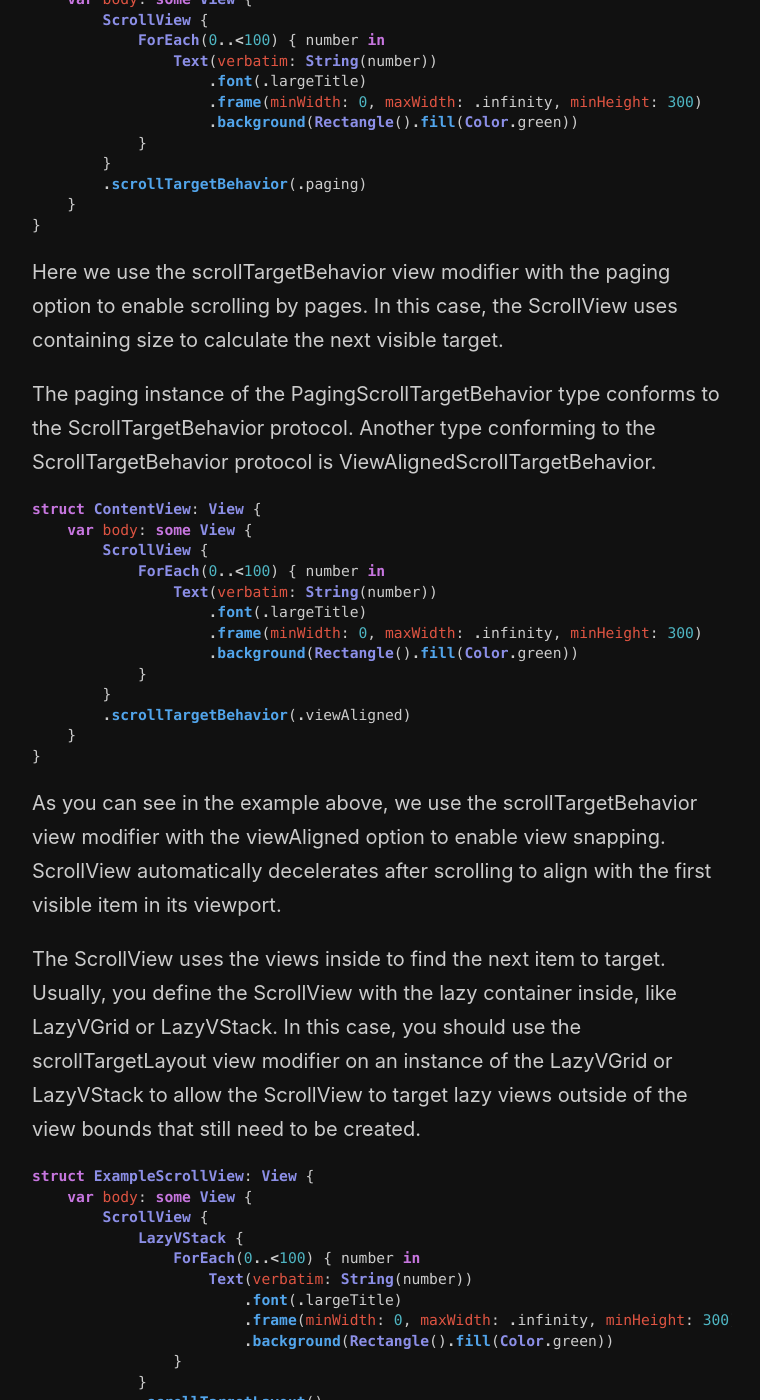
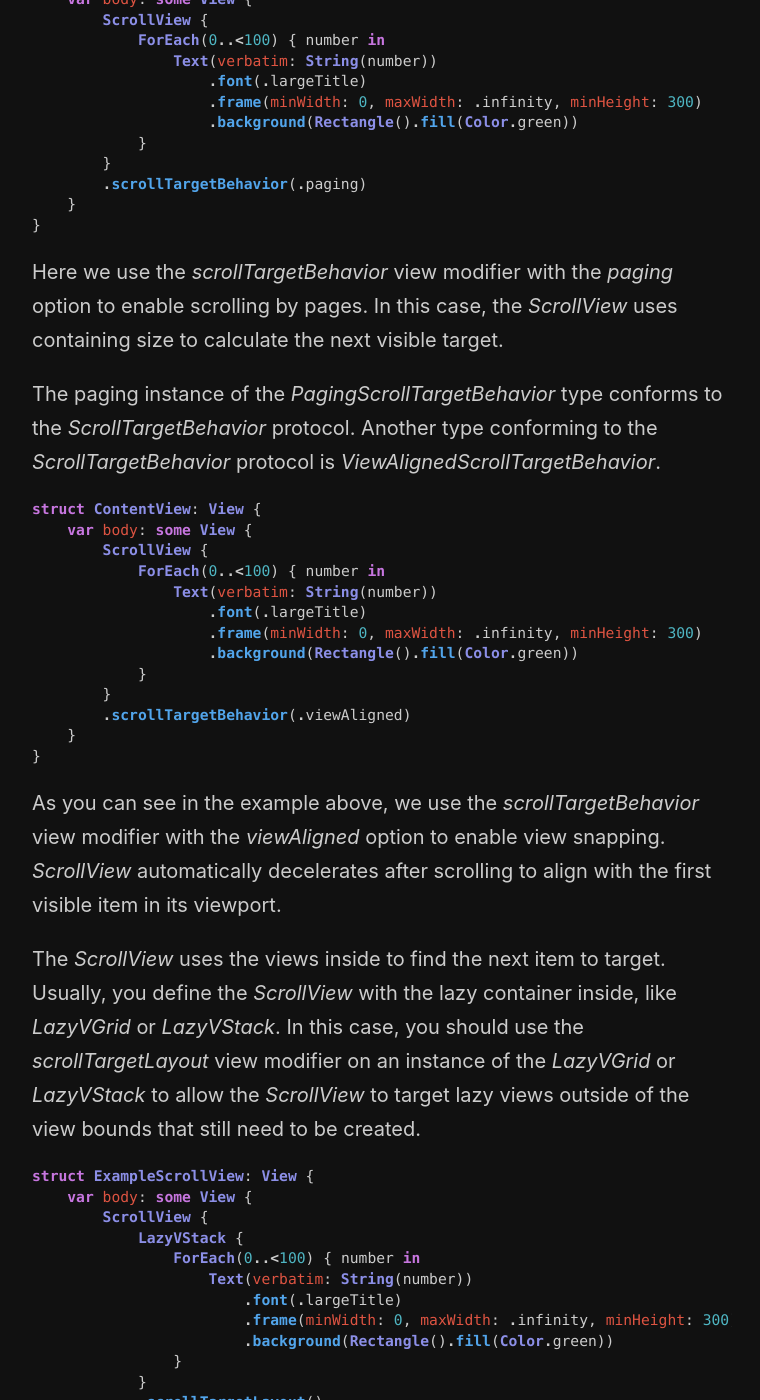
Before and after one commit to mecid/mecid.github.io, a Jekyll site: the page built from _posts/2023-06-20-mastering-scrollview-in-swiftui-target-behavior.md, in a window 1280 px wide and 1400 px high, scrolled down 551 px. Shown: the whole window, without its empty margins (258-1018 px from the left). Built offline with Jekyll 4.4.1, drawn with Linux system fonts in a browser that asks for light colours; some of the changed text lies outside the part shown.

Commit message:
scroll target post formatted

````diff
--- a/_posts/2023-06-20-mastering-scrollview-in-swiftui-target-behavior.md
+++ b/_posts/2023-06-20-mastering-scrollview-in-swiftui-target-behavior.md
@@ -5,11 +5,11 @@ category: Mastering SwiftUI views
 image: /public/scroll-transition.png
 ---
 
-This year we have massive additions for all APIs related to the ScrollView in SwiftUI. This week we will talk about snapping behavior in ScrollView and how we can customize the scroll target.
+This year we have massive additions for all APIs related to the *ScrollView* in SwiftUI. This week we will talk about snapping behavior in *ScrollView* and how we can customize the scroll target.
 
 {% include friends.html %}
 
-The SwiftUI framework provides the brand-new scrollTargetBehavior view modifier allowing us to specify a particular snapping behavior. Let's take a look at a quick example.
+The SwiftUI framework provides the brand-new *scrollTargetBehavior* view modifier allowing us to specify a particular snapping behavior. Let's take a look at a quick example.
 
 ```swift
 struct ContentView: View {
@@ -27,9 +27,9 @@ struct ContentView: View {
 }
 ```
 
-Here we use the scrollTargetBehavior view modifier with the paging option to enable scrolling by pages. In this case, the ScrollView uses containing size to calculate the next visible target.
+Here we use the *scrollTargetBehavior* view modifier with the *paging* option to enable scrolling by pages. In this case, the *ScrollView* uses containing size to calculate the next visible target.
 
-The paging instance of the PagingScrollTargetBehavior type conforms to the ScrollTargetBehavior protocol. Another type conforming to the ScrollTargetBehavior protocol is ViewAlignedScrollTargetBehavior.
+The paging instance of the *PagingScrollTargetBehavior* type conforms to the *ScrollTargetBehavior* protocol. Another type conforming to the *ScrollTargetBehavior* protocol is *ViewAlignedScrollTargetBehavior*.
 
 ```swift
 struct ContentView: View {
@@ -47,9 +47,9 @@ struct ContentView: View {
 }
 ```
 
-As you can see in the example above, we use the scrollTargetBehavior view modifier with the viewAligned option to enable view snapping. ScrollView automatically decelerates after scrolling to align with the first visible item in its viewport.
+As you can see in the example above, we use the *scrollTargetBehavior* view modifier with the *viewAligned* option to enable view snapping. *ScrollView* automatically decelerates after scrolling to align with the first visible item in its viewport.
 
-The ScrollView uses the views inside to find the next item to target. Usually, you define the ScrollView with the lazy container inside, like LazyVGrid or LazyVStack. In this case, you should use the scrollTargetLayout view modifier on an instance of the LazyVGrid or LazyVStack to allow the ScrollView to target lazy views outside of the view bounds that still need to be created.
+The *ScrollView* uses the views inside to find the next item to target. Usually, you define the *ScrollView* with the lazy container inside, like *LazyVGrid* or *LazyVStack*. In this case, you should use the *scrollTargetLayout* view modifier on an instance of the *LazyVGrid* or *LazyVStack* to allow the *ScrollView* to target lazy views outside of the view bounds that still need to be created.
 
 ```swift
 struct ExampleScrollView: View {
@@ -70,7 +70,7 @@ struct ExampleScrollView: View {
 }
 ```
 
-You can also use the scrollTarget view modifier to mark individual views as scroll targets.
+You can also use the *scrollTarget* view modifier to mark individual views as scroll targets.
 
 ```swift
 struct AnotherExampleScrollView: View {
@@ -91,7 +91,7 @@ struct AnotherExampleScrollView: View {
 }
 ```
 
-Remember that you can use the scrollTargetBehavior view modifier to set the horizontal and vertical scrolling target. It depends on how you allow axes on the ScrollView.
+Remember that you can use the *scrollTargetBehavior* view modifier to set the horizontal and vertical scrolling target. It depends on how you allow axes on the *ScrollView*.
 
 ```swift
 struct ExampleScrollView: View {
@@ -112,7 +112,7 @@ struct ExampleScrollView: View {
 }
 ```
 
-The SwiftUI provides two options for scrolling target behavior: viewAligned and paging. But you can create your types by conforming to the ScrollTargetBehavior protocol.
+The SwiftUI provides two options for scrolling target behavior: *viewAligned* and *paging*. But you can create your types by conforming to the *ScrollTargetBehavior* protocol.
 
 ```swift
 struct CustomScrollTargetBehavior: ScrollTargetBehavior {
@@ -130,7 +130,7 @@ extension ScrollTargetBehavior where Self == CustomScrollTargetBehavior {
 }
 ```
 
-As you can see in the example above, we define the CustomScrollTargetBehavior type conforming to the ScrollTargetBehavior protocol. It needs to implement the only required function called updateTarget. The updateTarget function has two parameters target and context.
+As you can see in the example above, we define the *CustomScrollTargetBehavior* type conforming to the *ScrollTargetBehavior* protocol. It needs to implement the only required function called *updateTarget*. The *updateTarget* function has two parameters *target* and *context*.
 
 ```swift
 struct ContentView: View {
@@ -148,8 +148,8 @@ struct ContentView: View {
 }
 ```
 
-The target parameter is an inout instance of the ScrollTarget type and allows us to set the rect and anchor point for our target inside the ScrollView.
+The *target* parameter is an inout instance of the *ScrollTarget* type and allows us to set the *rect* and *anchor* point for our target inside the *ScrollView*.
 
-The context parameter is an instance of the ScrollTargetBehaviorContext type and provides information about the context in which the scroll target updates. It provides access to enabled axes, velocity, container size, content size, original target, etc.
+The *context* parameter is an instance of the *ScrollTargetBehaviorContext* type and provides information about the context in which the scroll target updates. It provides access to enabled axes, velocity, container size, content size, original target, etc.
 
-With these additions, the ScrollView type gains a lot of power and allows us to build a super-custom experience for our users on all Apple platforms.
+With these additions, the *ScrollView* type gains a lot of power and allows us to build a super-custom experience for our users on all Apple platforms.
````
